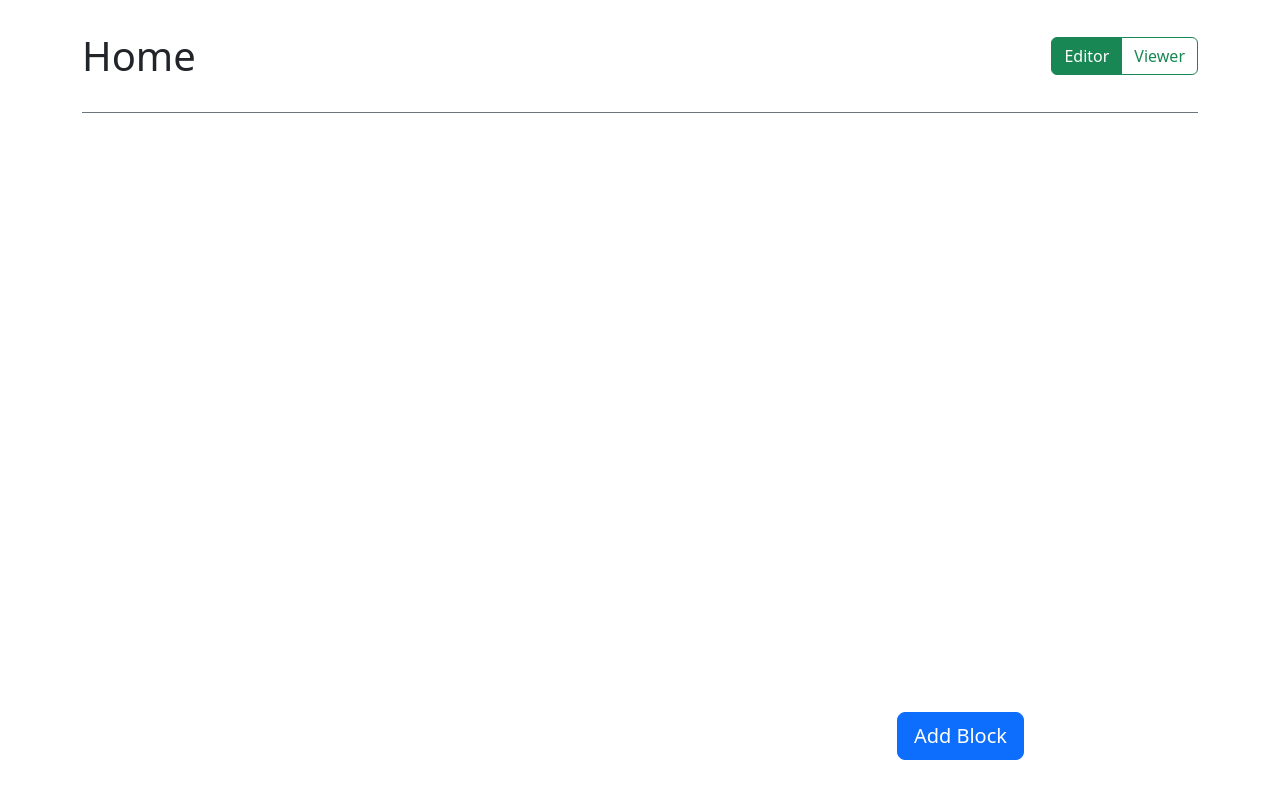
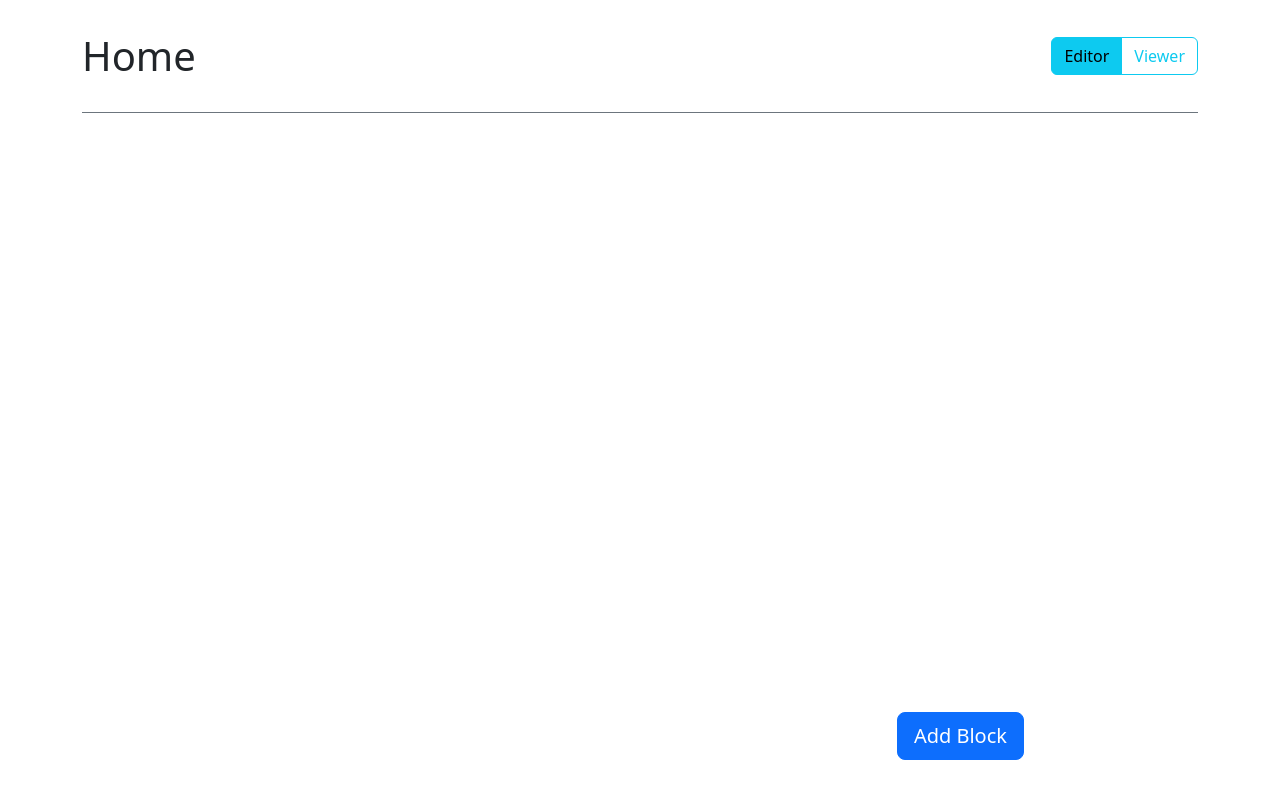
Before and after one commit to hassanAdamineJad/micro-wall, a React (Create React App) app: page / in a window 1280 px wide. Built offline with nearby package versions, Linux system fonts and the light colour scheme.

Commit message:
fix: fixed the Mode toggel bg and submit btn

```diff
--- a/src/components/Block.tsx
+++ b/src/components/Block.tsx
@@ -47,7 +47,7 @@ export function Block({
                   Delete
                 </Button>
               ) : (
-                <Button variant="outline-danger" type="submit">
+                <Button variant="success" type="submit">
                   Submit
                 </Button>
               )}
--- a/src/components/Header.tsx
+++ b/src/components/Header.tsx
@@ -60,7 +60,7 @@ export function Header({
               key={idx}
               id={`radio-${idx}`}
               type="radio"
-              variant="outline-success"
+              variant="outline-info"
               name="radio"
               value={radio.value}
               checked={mode === radio.value}
--- a/src/components/ItemForm.tsx
+++ b/src/components/ItemForm.tsx
@@ -1,4 +1,4 @@
-import React, {useRef, type FormEvent, useEffect, useState} from "react";
+import React, {useRef, type FormEvent, useState} from "react";
 import {Button, Form, Stack} from "react-bootstrap";
 import {
   ItemInputTypesEnum,
```
